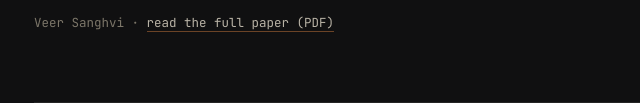
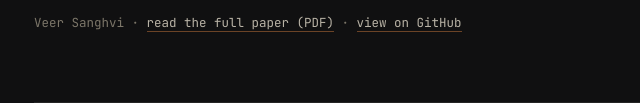
Before and after one commit to Veer-Sanghvi/IQCR, a website: page index.html in a window 1280 px wide. Shown: the part 523-626 px from the top of the page, without its empty margins (94-734 px from the left). Drawn offline with nearby package versions, Linux system fonts and the light colour scheme; animation ran at ten frames a second.

Commit message:
Link GitHub repo from the live page byline

```diff
--- a/index.html
+++ b/index.html
@@ -210,7 +210,7 @@ footer .rule{height:1px; background:var(--border); margin-bottom:var(--space-xl)
   <p class="project-title">IQCR: Inspection and Quality Control Robots</p>
   <h1>Can a six-axis inspection robot actually reach where it needs to?</h1>
   <p class="dek">IQCR proposes putting a camera, depth sensor, and laser probe on one robot arm instead of running parts between separate inspection stations. Before any of that sensor fusion gets built, the arm has to physically reach the poses the idea requires. This page runs the same ABB IRB 120 kinematics and the same inverse-kinematics solver as the paper, live in your browser, in 3D.</p>
-  <p class="byline">Veer Sanghvi · <a href="conference_paper/IQCR.pdf">read the full paper (PDF)</a></p>
+  <p class="byline">Veer Sanghvi · <a href="conference_paper/IQCR.pdf">read the full paper (PDF)</a> · <a href="https://github.com/Veer-Sanghvi/IQCR">view on GitHub</a></p>
 </header>
 
 <section id="viewer">
```
